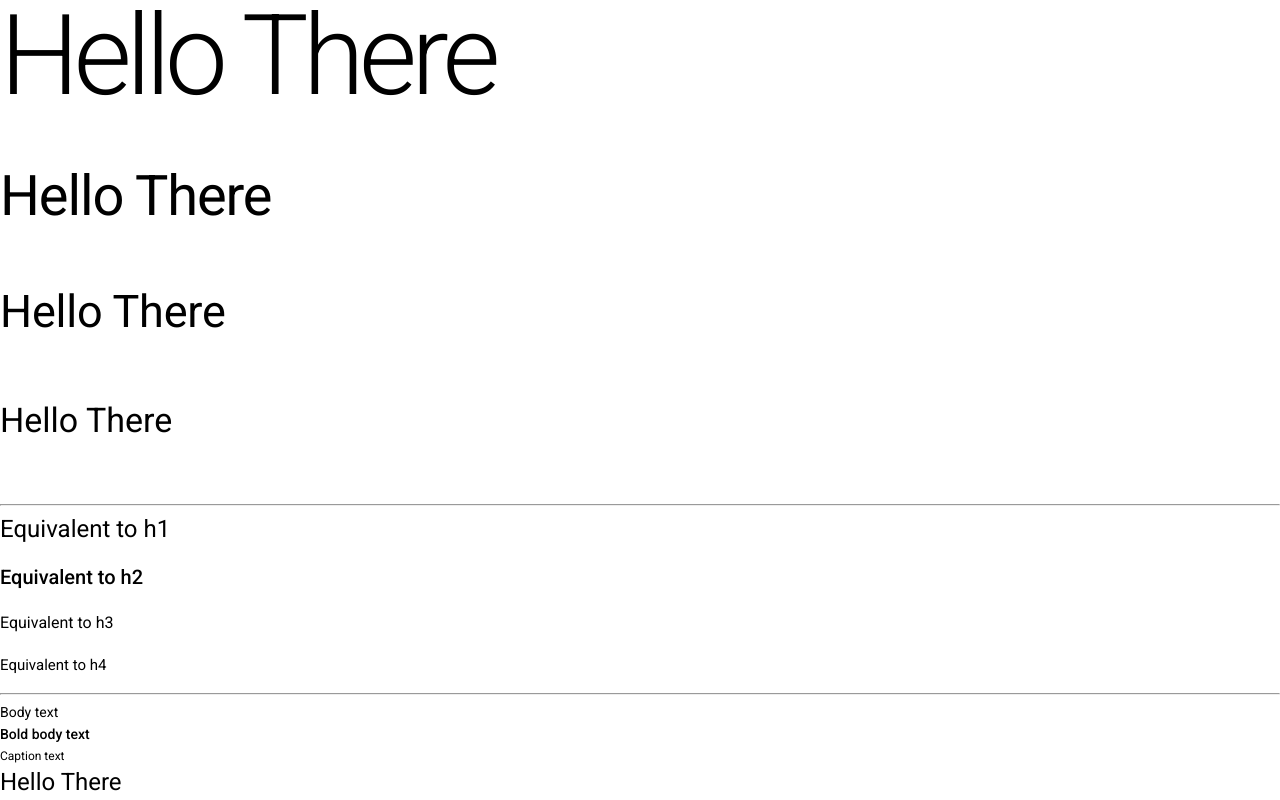
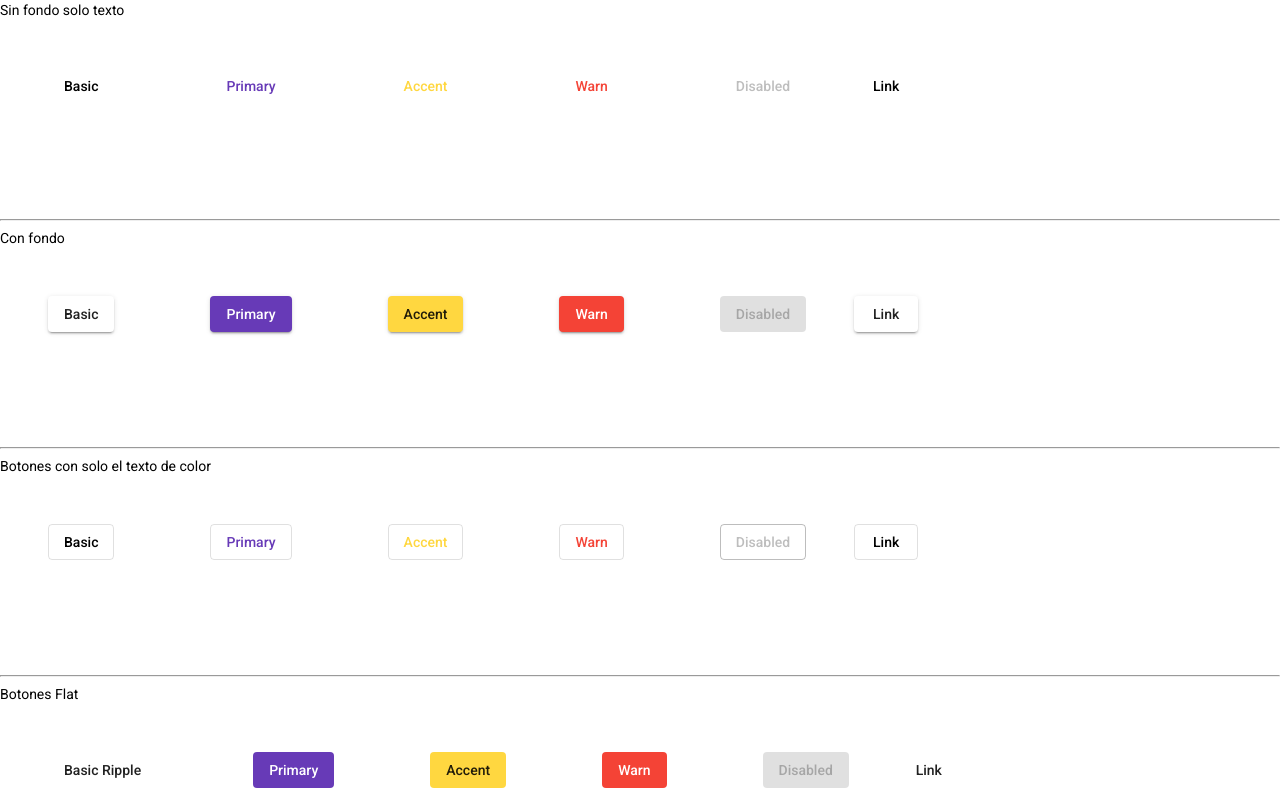
Before and after one commit to Gerguevara/angular-material-class, an Angular app: page / in a window 1280 px wide. Shown: the top 800 px of the page. Built offline with nearby package versions, Linux system fonts and the light colour scheme.

Commit message:
buttons done

```diff
--- a/src/app/app.component.html
+++ b/src/app/app.component.html
@@ -1,23 +1,49 @@
-<div class="mat-display-4">Hello There</div>
-<div class="mat-display-3">Hello There</div>
-<div class="mat-display-2">Hello There</div>
-<div class="mat-display-1">Hello There</div>
+Sin fondo solo texto
+<div class="example-button-row">
+    <button mat-button>Basic</button>
+    <button mat-button color="primary">Primary</button>
+    <button mat-button color="accent">Accent</button>
+    <button mat-button color="warn">Warn</button>
+    <button mat-button disabled>Disabled</button>
+    <a mat-button href="https://www.google.com/" target="_blank">Link</a>
+  </div>
+<br>
+<br>
+<br>
+  <hr>
+
+Con fondo
+<div class="example-button-row">
+  <button mat-raised-button>Basic</button>
+  <button mat-raised-button color="primary">Primary</button>
+  <button mat-raised-button color="accent">Accent</button>
+  <button mat-raised-button color="warn">Warn</button>
+  <button mat-raised-button disabled>Disabled</button>
+  <a mat-raised-button href="https://www.google.com/" target="_blank">Link</a>
+</div>
+<br>
+<br>
+<br>
 <hr>
-
-<div class="mat-headline">Equivalent to h1</div>
-<div class="mat-title">Equivalent to h2</div>
-<div class="mat-subheading-2">Equivalent to h3</div>
-<div class="mat-subheading-1">Equivalent to h4</div>
- <hr>
- <div class="mat-body-1">Body text</div>
- <div class="mat-body-2">Bold body text</div>
- <div class="mat-caption">Caption text</div>
-
-
- <div class="mat-typography">
-   <h1> Hello There </h1>
-   <h2> Hello There </h2>
-   <h3> Hello There </h3>
-   <h4> Hello There </h4>
-   <h5> Hello There </h5>
- </div>
+Botones con solo el texto de color
+<div class="example-button-row">
+  <button mat-stroked-button>Basic</button>
+  <button mat-stroked-button color="primary">Primary</button>
+  <button mat-stroked-button color="accent">Accent</button>
+  <button mat-stroked-button color="warn">Warn</button>
+  <button mat-stroked-button disabled>Disabled</button>
+  <a mat-stroked-button href="https://www.google.com/" target="_blank">Link</a>
+</div>
+<br>
+<br>
+<br>
+<hr>
+Botones Flat
+<div class="example-button-row">
+  <button mat-flat-button >Basic Ripple</button>
+  <button mat-flat-button disableRipple color="primary">Primary</button>
+  <button mat-flat-button color="accent">Accent</button>
+  <button mat-flat-button color="warn">Warn</button>
+  <button mat-flat-button disabled>Disabled</button>
+  <a mat-flat-button href="https://www.google.com/" target="_blank">Link</a>
+</div>
--- a/src/app/material/material.module.ts
+++ b/src/app/material/material.module.ts
@@ -1,10 +1,9 @@
 import { NgModule } from '@angular/core';
 import { CommonModule } from '@angular/common';
-import { MatSliderModule } from '@angular/material/slider';
+import {MatButtonModule} from '@angular/material/button';
 
 const MaterialComponents = [
-  MatSliderModule
-
+  MatButtonModule
 ];
 
 @NgModule({
--- a/src/styles.css
+++ b/src/styles.css
@@ -2,3 +2,6 @@
 
 html, body { height: 100%; }
 body { margin: 0; font-family: Roboto, "Helvetica Neue", sans-serif; }
+button{
+  margin:  3rem !important;
+}
```
